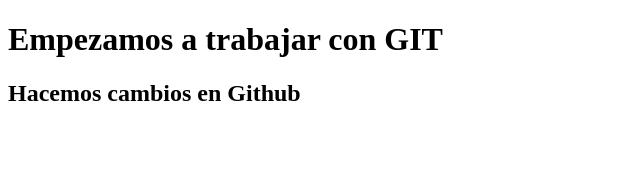
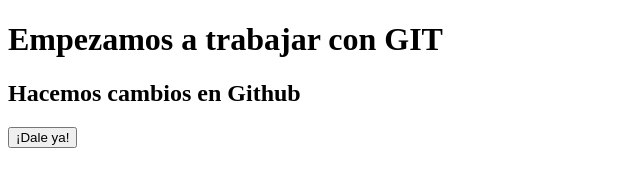
Before and after one commit to PericoSG/control_versiones2, a plain HTML site: page index.html in a window 1280 px wide. Shown: the whole page, without its empty margins (0-640 px from the left). Drawn offline with Linux system fonts and the light colour scheme.

Commit message:
agregamos un boton con funcion saludo

```diff
--- a/index.html
+++ b/index.html
@@ -8,5 +8,7 @@
 <body>
     <h1>Empezamos a trabajar con GIT</h1>
     <h2>Hacemos cambios en Github</h2>
+
+    <input type="button" onclick="saludo()" value="¡Dale ya!">
 </body>
 </html>
```
